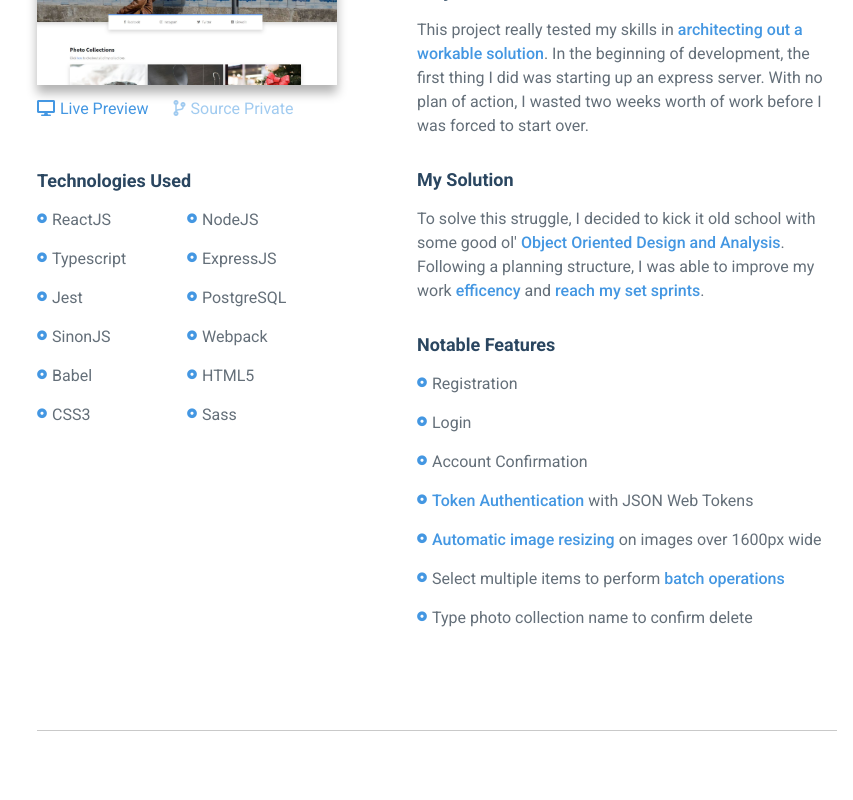
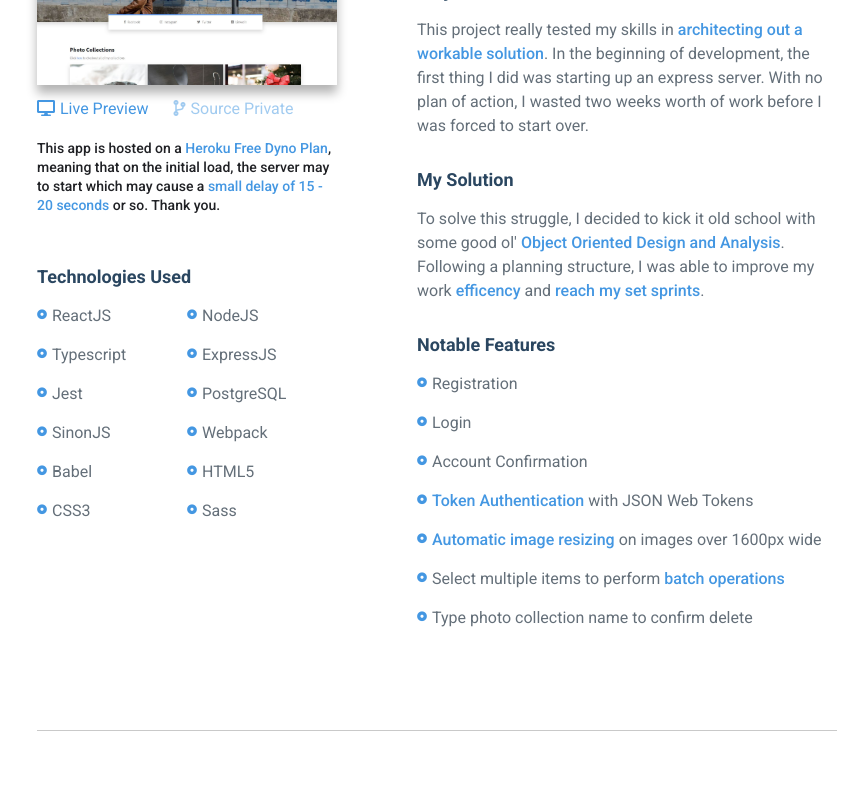
Before and after one commit to rayjohnson1/personal-portfolio, a React (Create React App) app: page / in a window 1280 px wide. Shown: the part 2240-3040 px from the top of the page, without its empty margins (3-856 px from the left). Built offline with nearby package versions, Linux system fonts and the light colour scheme.

Commit message:
Added slow load disclaimer

```diff
--- a/src/components/projects/Projects.tsx
+++ b/src/components/projects/Projects.tsx
@@ -56,6 +56,7 @@ export default class Projects extends Component {
                                     <a href={`https://immense-caverns-26410.herokuapp.com/`} className={`link`}><i className="fas fa-desktop"></i><span>Live Preview</span></a>
                                     <a href={`#`} className={`link link--inactive`}><i className="fas fa-code-branch"></i><span>Source Private</span></a>
                                 </div>
+                                <p className={'aside'}>This app is hosted on a <span className={'highlight'}>Heroku Free Dyno Plan</span>, meaning that on the initial load, the server may to start which may cause a <span className={'highlight'}>small delay of 15 - 20 seconds</span> or so. Thank you.</p>
                             </div>
                             <div className={`project__technologies`}>
                                 <p className={`small-section-title`}>Technologies Used</p>
@@ -116,6 +117,7 @@ export default class Projects extends Component {
                                     <a href={`http://rays-react-minesweeper.herokuapp.com`} className={`link`}><i className="fas fa-desktop"></i><span>Live Preview</span></a>
                                     <a href={`https://github.com/rayjohnson1/minesweeper-react`} className={`link`}><i className="fas fa-code-branch"></i><span>View Source</span></a>
                                 </div>
+                                <p className={'aside'}>This app is hosted on a <span className={'highlight'}>Heroku Free Dyno Plan</span>, meaning that on the initial load, the server may to start which may cause a <span className={'highlight'}>small delay of 15 - 20 seconds</span> or so. Thank you.</p>
                             </div>
                             <div className={`project__technologies`}>
                                 <p className={`small-section-title`}>Technologies Used</p>
--- a/src/components/projects/styles.scss
+++ b/src/components/projects/styles.scss
@@ -88,3 +88,11 @@
         }
     }
 }
+
+.aside{
+    font-size: 1.4rem;
+    margin-top: 2rem;
+    line-height: 1.9rem;
+    color: rgb(31, 32, 36);
+    font-weight: 500;
+}
```
